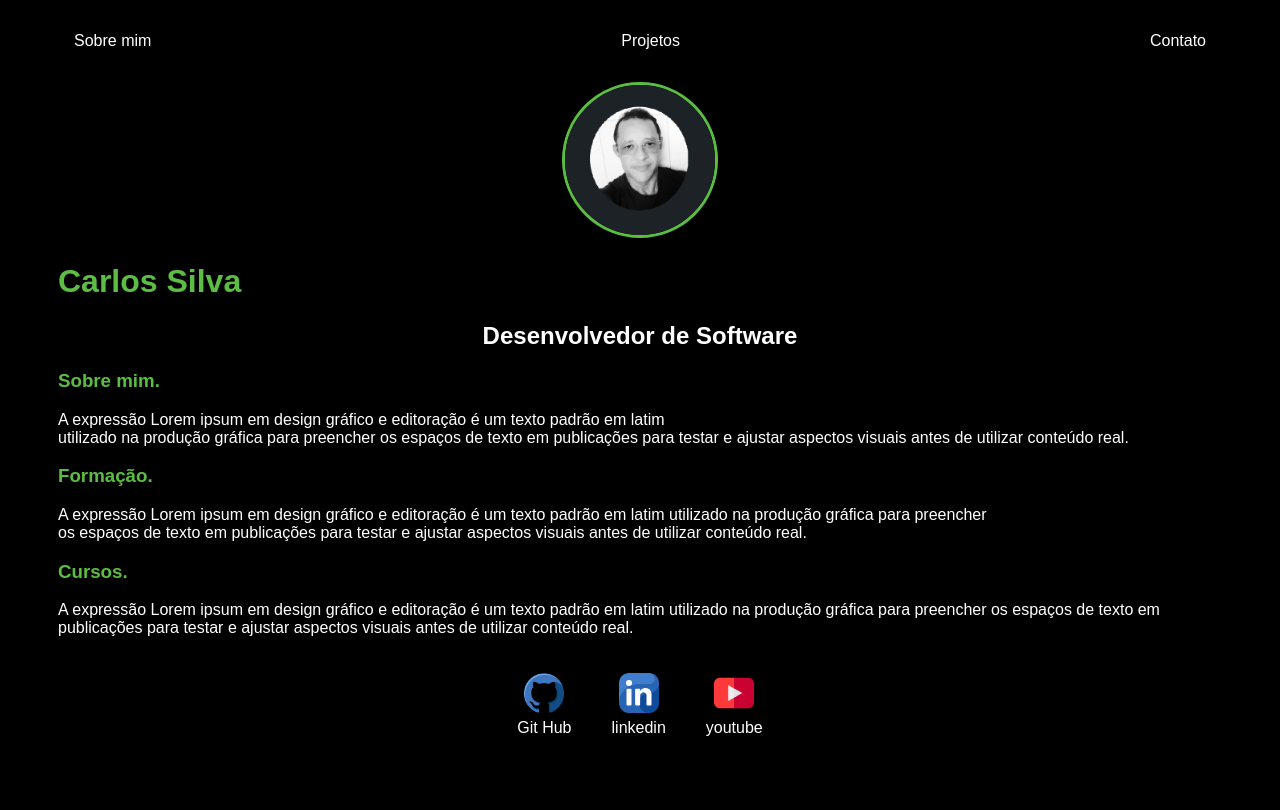
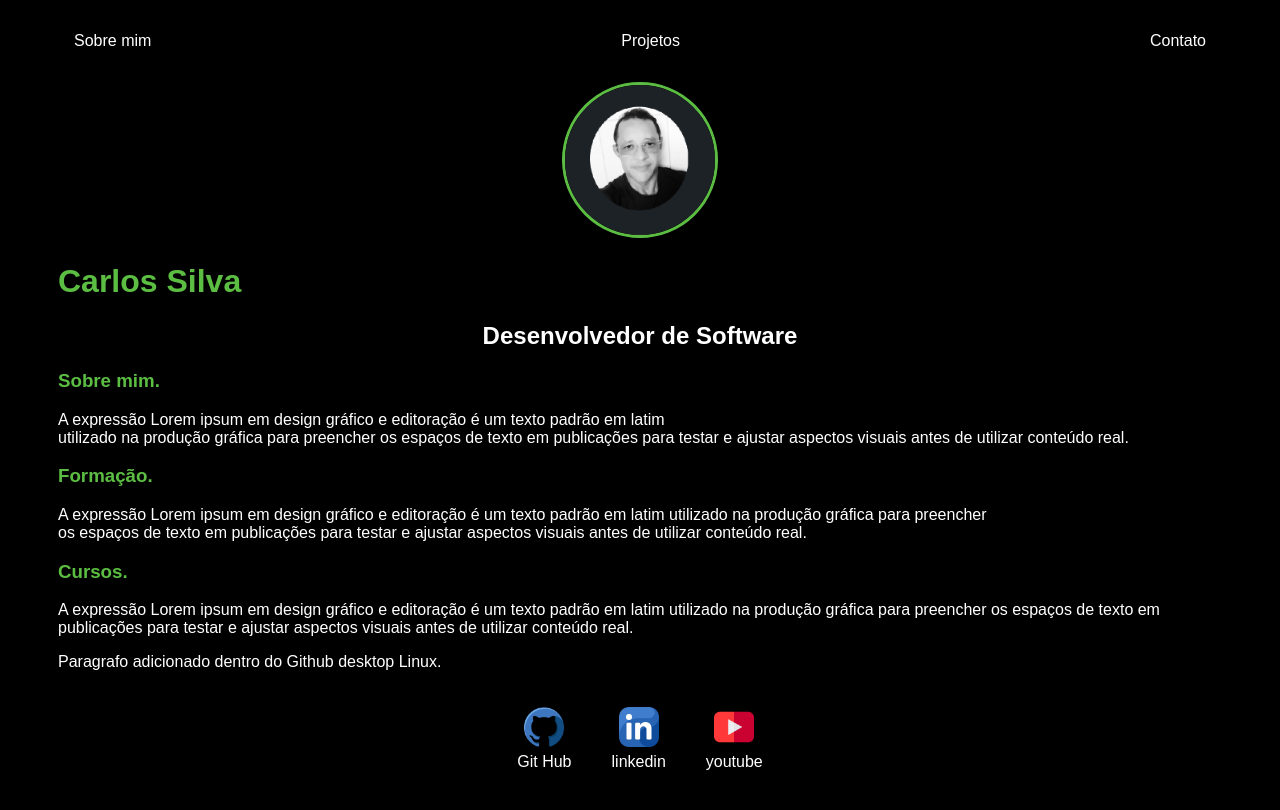
Before and after one commit to SilvaCP/easy_portfolio, a plain HTML site: page easy_portfolio/index.html in a window 1280 px wide. Drawn offline with Linux system fonts and the light colour scheme.

Commit message:
Modifiquei o arquivo index.

```diff
--- a/easy_portfolio/index.html
+++ b/easy_portfolio/index.html
@@ -53,6 +53,7 @@
                     utilizado na produção gráfica para preencher os espaços de texto em publicações para
                     testar e ajustar aspectos visuais antes de utilizar conteúdo real.
                 </p>
+                <p>Paragrafo adicionado dentro do Github desktop Linux.</p>
             </section>
         </main>
         <footer>
```
